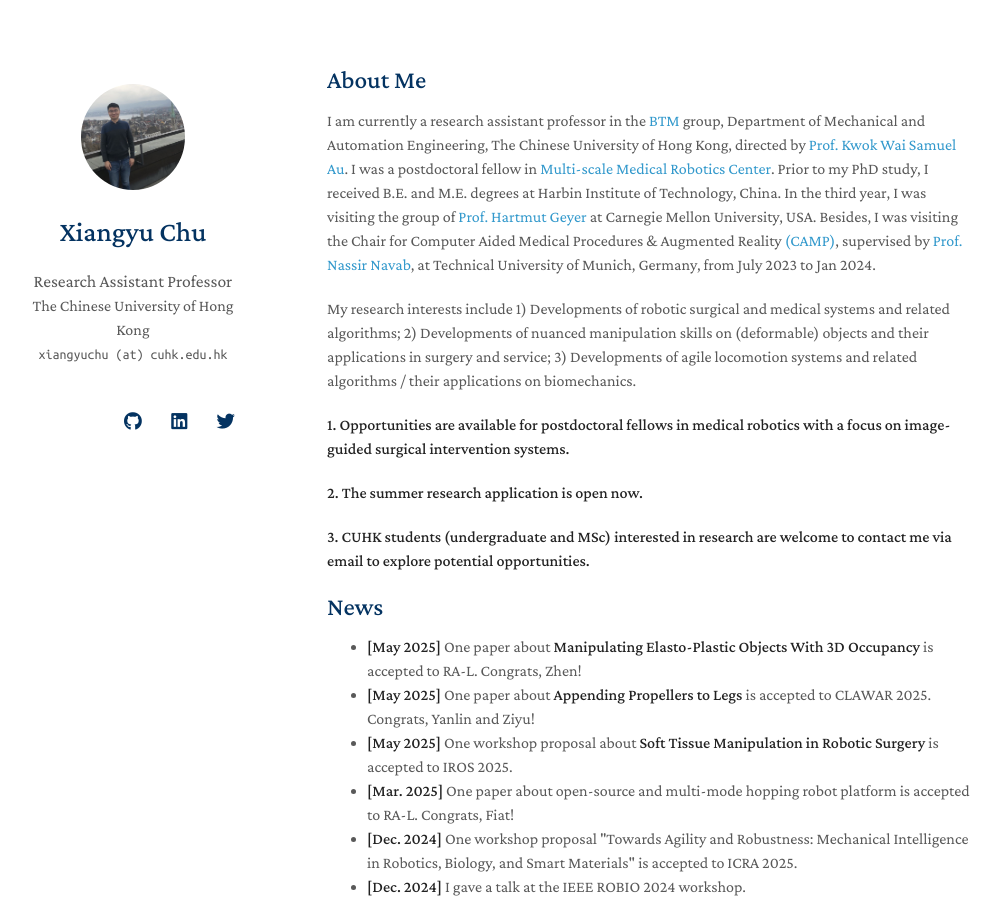
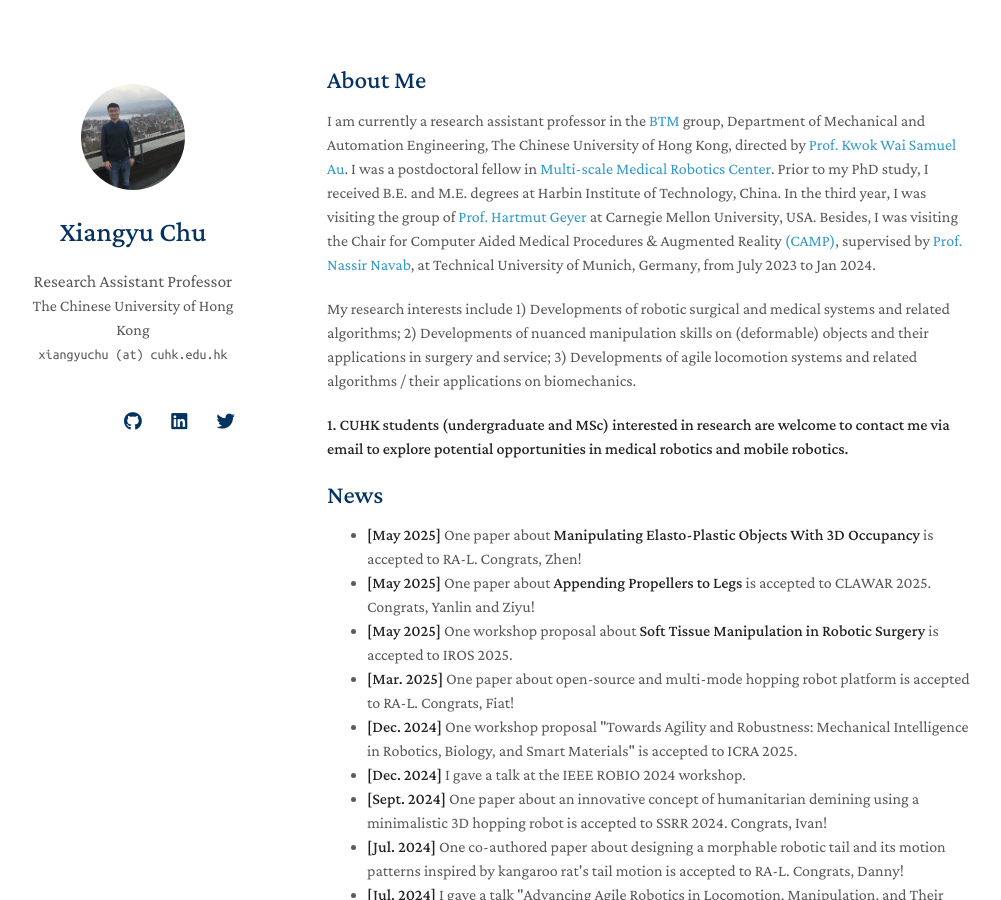
Before and after one commit to xiangyuchu03/xiangyuchu03.github.io, a Jekyll site: the page built from index.md, in a window 1280 px wide and 900 px high. Shown: the whole window, without its empty margins (143-1144 px from the left). Built offline with Jekyll 4.4.1, drawn with Linux system fonts in a browser that asks for light colours; nearby versions of some CDN libraries; a style sheet for code colours, icons or effects is not loaded; our own code applies the rules of GitHub Pages for plain Markdown files.

Commit message:
Update index.md

```diff
--- a/index.md
+++ b/index.md
@@ -9,11 +9,7 @@ I was a postdoctoral fellow in [Multi-scale Medical Robotics Center](https://www
 
 My research interests include 1) Developments of robotic surgical and medical systems and related algorithms; 2) Developments of nuanced manipulation skills on (deformable) objects and their applications in surgery and service; 3) Developments of agile locomotion systems and related algorithms / their applications on biomechanics.
 
-**1. Opportunities are available for postdoctoral fellows in medical robotics with a focus on image-guided surgical intervention systems.**
-
-**2. The summer research application is open now.**
-
-**3. CUHK students (undergraduate and MSc) interested in research are welcome to contact me via email to explore potential opportunities.**
+**1. CUHK students (undergraduate and MSc) interested in research are welcome to contact me via email to explore potential opportunities in medical robotics and mobile robotics.**
 
 ## News
 <ul id="news-list">
```
